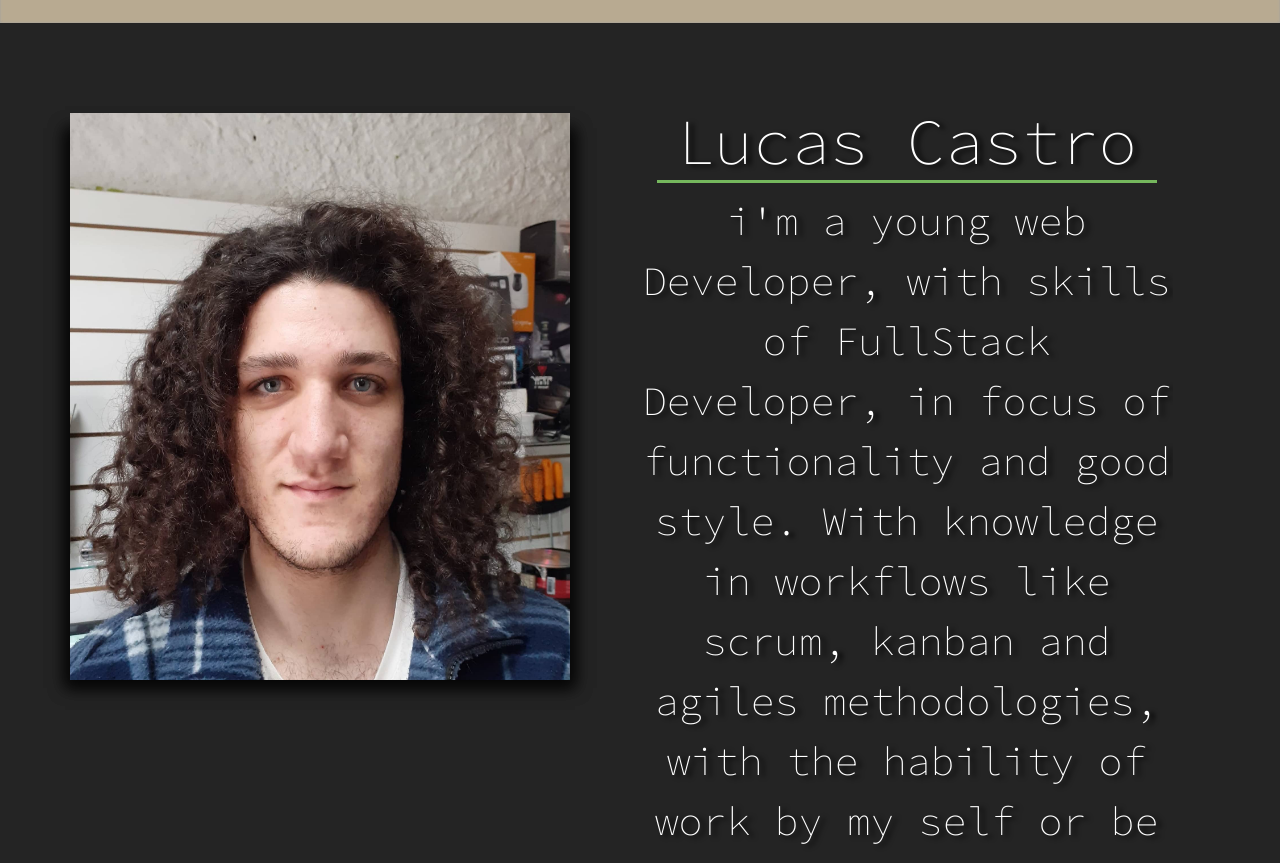
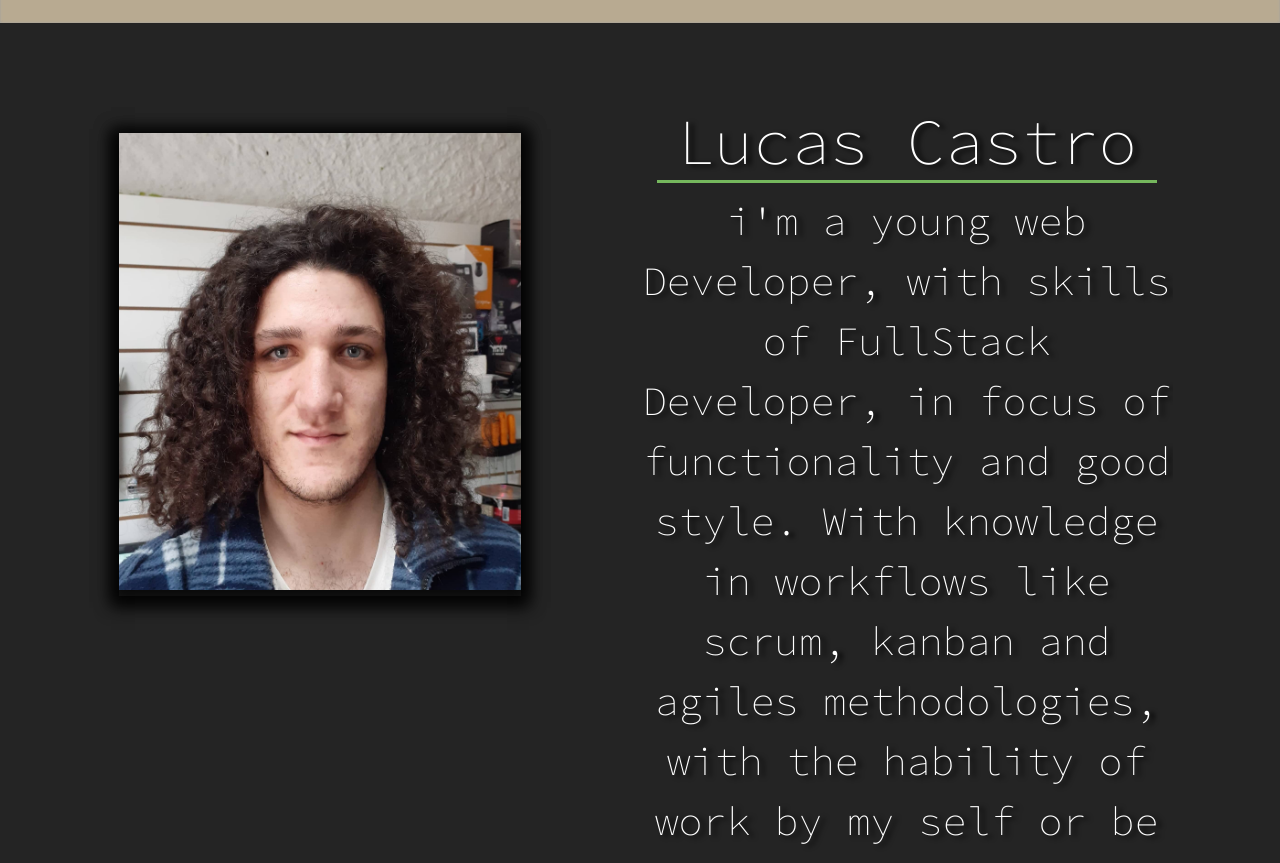
Before and after one commit to lucascastro29/portfolioNext, a Next.js app: page / in a window 1280 px wide. Shown: the part 877-1740 px from the top of the page. Built offline with nearby package versions, Linux system fonts and the light colour scheme; grey boxes are pictures that could not be loaded.

Commit message:
Revert "1"
This reverts commit 5bd93eb334515ca07b78d3a9bedf0a9271c9662f.

```diff
--- a/components/Collapser.tsx
+++ b/components/Collapser.tsx
@@ -3,7 +3,6 @@ import Images from "./Images";
 import style from "../styles/styles.module.css"
 import Skills from "../containers/Skills";
 import { Collapsermodel } from "../models/Collapsermodel";
-import { Button } from "react-bootstrap";
 
 const Collapser =(props:Collapsermodel)=>{
 
@@ -11,11 +10,12 @@ const Collapser =(props:Collapsermodel)=>{
 return (
   <>
     <div className="col-md-1 col-12"></div>
-    <div className="col-md-4  col-12  ">
-      <div className="wrap">
-        <div className="tarjeta-wrap">
-          <div className="tarjeta">
-            <div className="adelante card1">
+    <div
+      className="col-md-4  col-12  imgfather"
+      /*data-aos={this.state.aosFR}*/
+    >
+      <div className={style.boxMe2}>
+        <div className={style.span}>
           <Images
             src={img_miFace}
             Styles={""}
@@ -23,18 +23,6 @@ return (
             height={0}
             width={0}
           />
-            </div>
-            <div className="atras">
-              <div className="col-12">
-
-                <Button style={{height:"150px", width:"150px"}}>
-                  <a href={props.PDF} download style={{textDecoration:"none",color:"white"}}>
-                    {props.textPDF}
-                  </a>
-                </Button>
-              </div>
-            </div>
-          </div>
         </div>
       </div>
     </div>
@@ -182,7 +170,7 @@ return (
 
             textShadow: "5px 2px 5px black",
             overflow: "hidden",
-            width: "400px",
+            width:"400px"
           }}
           data-aos="fade-down"
         >
--- a/containers/IndexComponent.tsx
+++ b/containers/IndexComponent.tsx
@@ -52,8 +52,6 @@ if(buttonflag==0){
       "or",
       "Let's get social",
       "Follow me online on",
-      "Download Curriculum Vitae",
-      "../pdf/CVLucasCastroEN.pdf",
     ]);
   setbuttonflag(1);
   setiamgeflag(img_spanish);
@@ -86,8 +84,6 @@ if(buttonflag==0){
     "",
     "Mis Redes",
     "Seguime en:",
-    "Descargar Curriculum Vitae",
-    "../pdf/CVLucasCastroSP.pdf",
   ]);
     setbuttonflag(0)
   setiamgeflag(img_english);
@@ -136,8 +132,6 @@ renderText();
           estudios3={allTheText[8]}
           estudios4={allTheText[9]}
           skilltitle={allTheText[5]}
-          textPDF={allTheText[22]}
-          PDF={allTheText[23]}
         />
       </div>
       <div
@@ -158,6 +152,7 @@ renderText();
         proces={allTheText[13]}
       />
 
+
       <Forms
         title1={allTheText[15]}
         form1={allTheText[16]}
--- a/models/Collapsermodel.tsx
+++ b/models/Collapsermodel.tsx
@@ -8,6 +8,4 @@ export interface Collapsermodel {
   estudios2: string;
   estudios3: string;
   estudios4: string;
-  PDF:any;
-  textPDF:string;
 }
--- a/styles/globals.css
+++ b/styles/globals.css
@@ -75,83 +75,3 @@ color: white;
 
 
 }
-
-
-
-.wrap{
-	margin:0px 50px auto;
-	display: -webkit-box;
-	display: -webkit-flex;
-	display: -ms-flexbox;
-	display: flex;
-	-webkit-box-pack: center;
-	-webkit-justify-content: center;
-	-ms-flex-pack: center;
-	justify-content: center;
-
-}
-
-.tarjeta-wrap{
-	margin: 10px;
-	-webkit-perspective: 800;
-	perspective: 800;
-}
-
-.tarjeta{
-	width: 500px;
-	height: 550px;
-	background: #242424;
-	position: relative;
-	-webkit-transform-style: preserve-3d;
-	transform-style: preserve-3d;
-	-webkit-transition: .7s ease;
-	transition: .7s ease;
-	-webkit-box-shadow: 0px 10px 15px -5px rgba(0,0,0,0.65);
-	box-shadow: 0px 20px 15px 5px rgba(0,0,0,0.65);
-
-}
-
-.adelante, .atras{
-	width: 100%;
-	height: 100%;
-	position: absolute;
-	top: 0;
-	left: 0;
-	-webkit-backface-visibility: hidden;
-	backface-visibility: hidden;
-
-}
-
-.adelante{
-	width: 100%;
-
-	box-shadow: 0px 20px 15px 5px rgba(0,0,0,0.65);
-}
-
-.atras{
-	-webkit-transform: rotateY(180deg);
-	transform: rotateY(180deg);
-
-	padding: 15px;
-	display: -webkit-box;
-	display: -webkit-flex;
-	display: -ms-flexbox;
-	display: flex;
-	-webkit-box-pack: center;
-	-webkit-justify-content: center;
-	-ms-flex-pack: center;
-	justify-content: center;
-	-webkit-box-align: center;
-	-webkit-align-items: center;
-	-ms-flex-align: center;
-	align-items: center;
-
-	text-align: center;
-	color: #fff;
-	font-family: "open sans";
-}
-
-.tarjeta-wrap:hover .tarjeta{
-	-webkit-transform: rotateY(180deg);
-	transform: rotateY(180deg);
-}
```
Also changed, not shown: 2 other files (tests, documents, lock files or other folders). Lines whose indentation alone changed are shown as unchanged.
